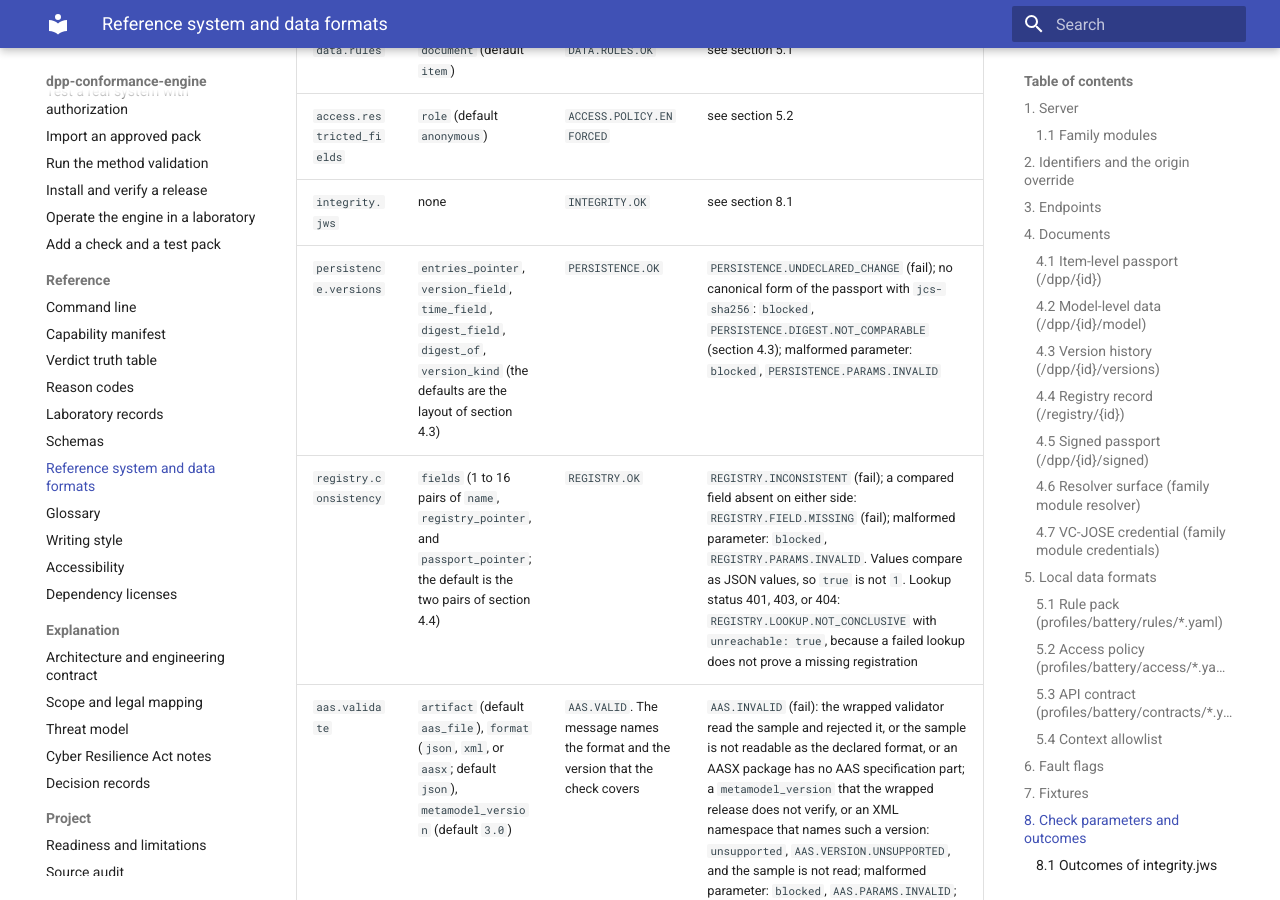
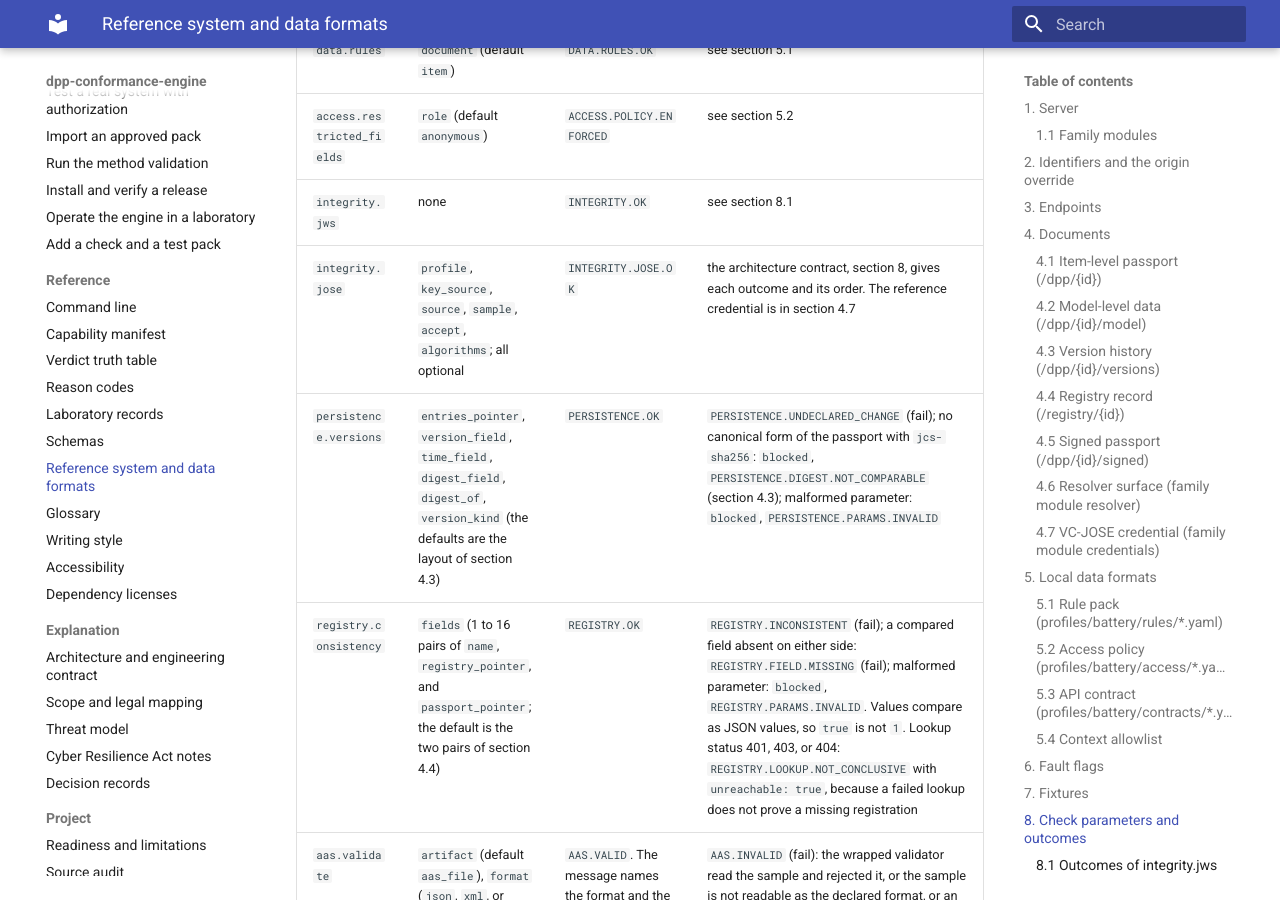
Before and after one commit to hadijannat/dpp-conformance-engine, an MkDocs documentation site: the page built from docs/reference/reference-system.md, in a window 1280 px wide and 900 px high, scrolled down 19942 px. Built offline with MkDocs 1.6.1 and Material for MkDocs 9.7.7, drawn with Linux system fonts in a browser that asks for light colours; the version menu is left out.

Commit message:
docs(reference): list integrity.jose in the check table of the reference system
Co-Authored-By: Claude Opus 5.5 <noreply@anthropic.com>

```diff
--- a/docs/reference/reference-system.md
+++ b/docs/reference/reference-system.md
@@ -673,6 +673,7 @@ signed passport of `integrity.jws` keeps `INTEGRITY.TOKEN.NO_ANSWER` (section 8.
 | `data.rules` | `document` (default `item`) | `DATA.RULES.OK` | see section 5.1 |
 | `access.restricted_fields` | `role` (default `anonymous`) | `ACCESS.POLICY.ENFORCED` | see section 5.2 |
 | `integrity.jws` | none | `INTEGRITY.OK` | see section 8.1 |
+| `integrity.jose` | `profile`, `key_source`, `source`, `sample`, `accept`, `algorithms`; all optional | `INTEGRITY.JOSE.OK` | the architecture contract, section 8, gives each outcome and its order. The reference credential is in section 4.7 |
 | `persistence.versions` | `entries_pointer`, `version_field`, `time_field`, `digest_field`, `digest_of`, `version_kind` (the defaults are the layout of section 4.3) | `PERSISTENCE.OK` | `PERSISTENCE.UNDECLARED_CHANGE` (fail); no canonical form of the passport with `jcs-sha256`: `blocked`, `PERSISTENCE.DIGEST.NOT_COMPARABLE` (section 4.3); malformed parameter: `blocked`, `PERSISTENCE.PARAMS.INVALID` |
 | `registry.consistency` | `fields` (1 to 16 pairs of `name`, `registry_pointer`, and `passport_pointer`; the default is the two pairs of section 4.4) | `REGISTRY.OK` | `REGISTRY.INCONSISTENT` (fail); a compared field absent on either side: `REGISTRY.FIELD.MISSING` (fail); malformed parameter: `blocked`, `REGISTRY.PARAMS.INVALID`. Values compare as JSON values, so `true` is not `1`. Lookup status 401, 403, or 404: `REGISTRY.LOOKUP.NOT_CONCLUSIVE` with `unreachable: true`, because a failed lookup does not prove a missing registration |
 | `aas.validate` | `artifact` (default `aas_file`), `format` (`json`, `xml`, or `aasx`; default `json`), `metamodel_version` (default `3.0`) | `AAS.VALID`. The message names the format and the version that the check covers | `AAS.INVALID` (fail): the wrapped validator read the sample and rejected it, or the sample is not readable as the declared format, or an AASX package has no AAS specification part; a `metamodel_version` that the wrapped release does not verify, or an XML namespace that names such a version: `unsupported`, `AAS.VERSION.UNSUPPORTED`, and the sample is not read; malformed parameter: `blocked`, `AAS.PARAMS.INVALID`; sample missing: `blocked`, `AAS.SAMPLE.MISSING` |
```
